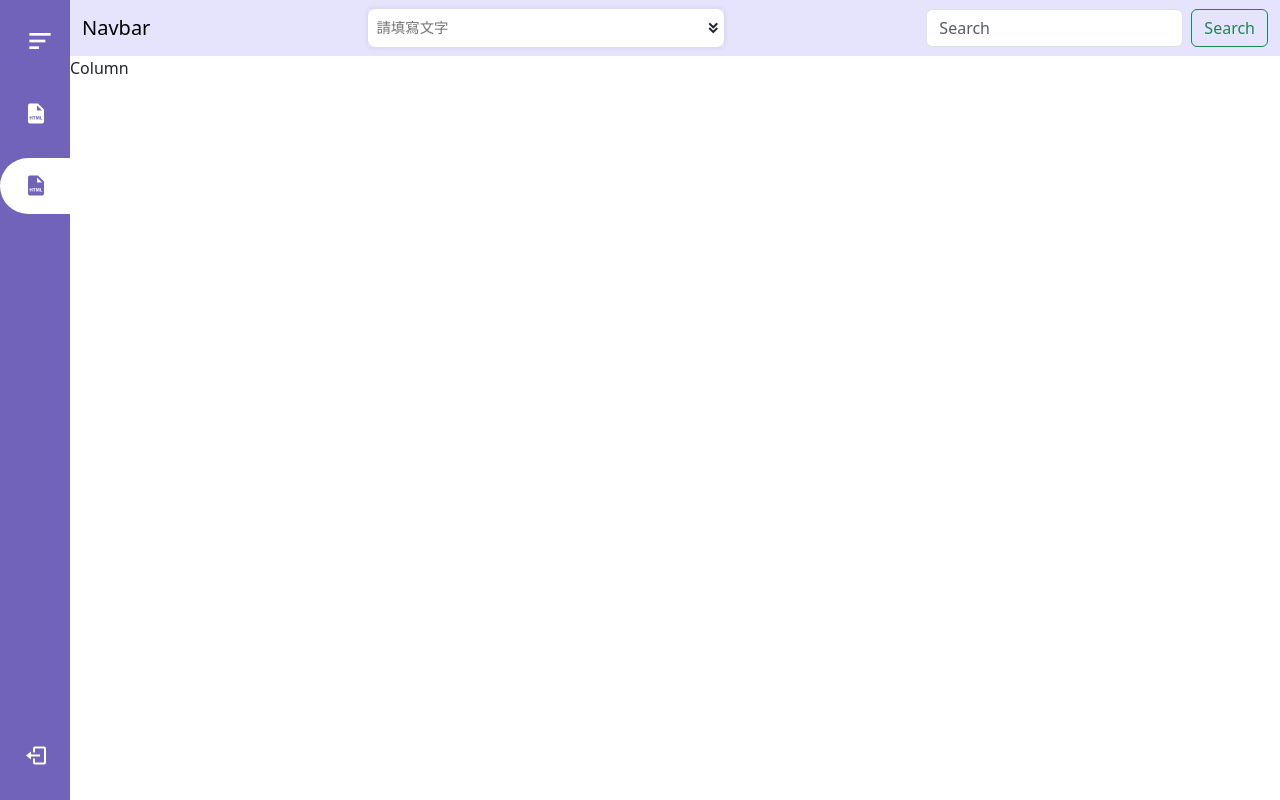
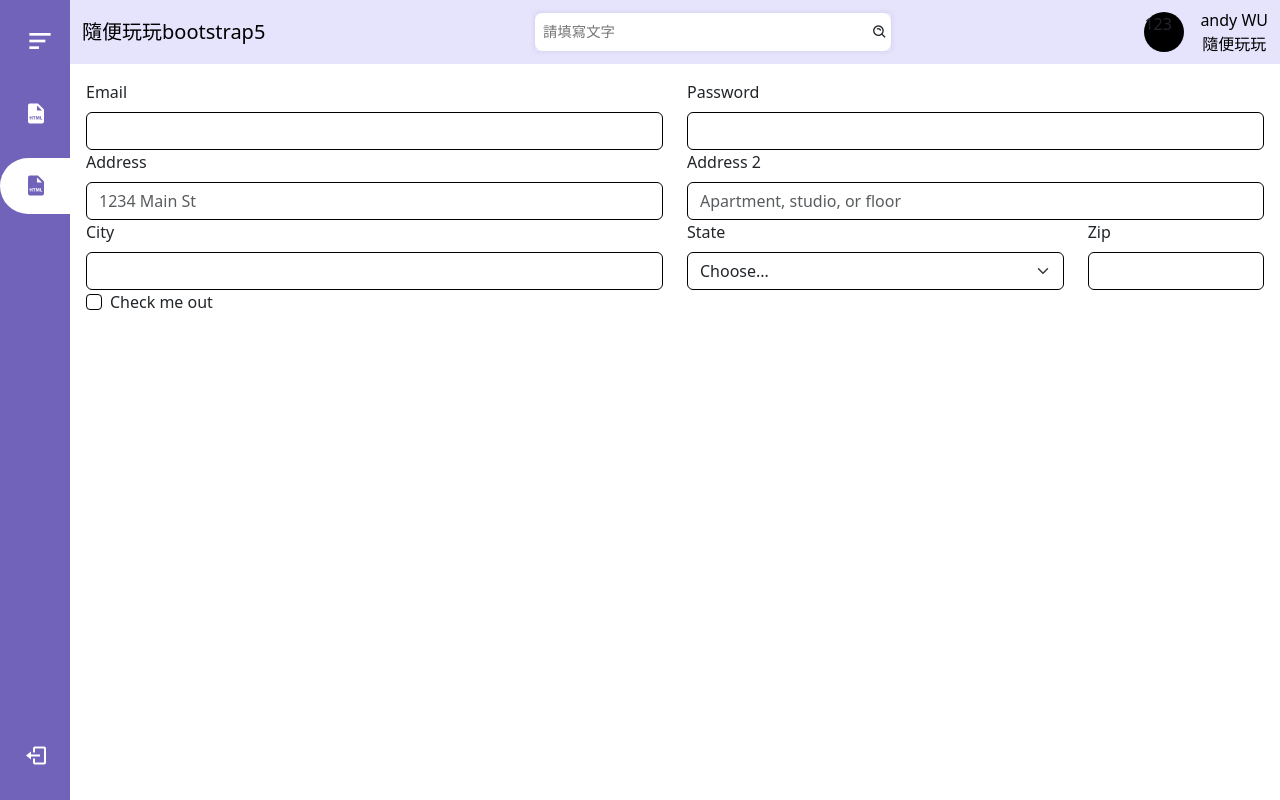
Before and after one commit to Andygggg/Vue3_Vite-boostape5, a Vue app: page /layout/column in a window 1280 px wide. Built offline with nearby package versions, Linux system fonts and the light colour scheme.

Commit message:
fix: 複習排版和navbar調整

```diff
--- a/src/assets/base.css
+++ b/src/assets/base.css
@@ -60,7 +60,21 @@
   margin: 0;
   font-weight: normal;
 }
-
+::-webkit-scrollbar {
+  width: 5px;
+  height: 5px;
+}
+::-webkit-scrollbar-track {
+  border-radius: 10px;
+  background: #f1f1f1;
+}
+::-webkit-scrollbar-thumb {
+  border-radius: 15px;
+  background: #888;
+}
+::-webkit-scrollbar-thumb:hover {
+  background: #555;
+}
 body {
   min-height: 100vh;
   color: var(--color-text);
--- a/src/assets/main.css
+++ b/src/assets/main.css
@@ -1,8 +1,6 @@
 @import './base.css';
 
 #app {
-  width: 100vw;
-  height: 100vh;
 }
 
 @media (hover: hover) {
--- a/src/content/Project/Layout/Column.vue
+++ b/src/content/Project/Layout/Column.vue
@@ -1,3 +1,68 @@
 <template>
-  <div>Column</div>
+  <div class="form_container">
+    <div class="row">
+      <div class="col-md-6">
+        <label for="inputEmail4" class="form-label">Email</label>
+        <input type="email" class="form-control" id="inputEmail4" />
+      </div>
+      <div class="col-md-6">
+        <label for="inputPassword4" class="form-label">Password</label>
+        <input type="password" class="form-control" id="inputPassword4" />
+      </div>
+    </div>
+    <div class="row">
+      <div class="col-md-6">
+        <label for="inputAddress" class="form-label">Address</label>
+        <input type="text" class="form-control" id="inputAddress" placeholder="1234 Main St" />
+      </div>
+      <div class="col-md-6">
+        <label for="inputAddress2" class="form-label">Address 2</label>
+        <input
+          type="text"
+          class="form-control"
+          id="inputAddress2"
+          placeholder="Apartment, studio, or floor"
+        />
+      </div>
+    </div>
+    <div class="row">
+      <div class="col-md-6">
+        <label for="inputCity" class="form-label">City</label>
+        <input type="text" class="form-control" id="inputCity" />
+      </div>
+      <div class="col-md-4">
+        <label for="inputState" class="form-label">State</label>
+        <select id="inputState" class="form-select">
+          <option selected>Choose...</option>
+          <option>...</option>
+        </select>
+      </div>
+      <div class="col-md-2">
+        <label for="inputZip" class="form-label">Zip</label>
+        <input type="text" class="form-control" id="inputZip" />
+      </div>
+    </div>
+    <div class="col-12">
+      <div class="form-check">
+        <input class="form-check-input" type="checkbox" id="gridCheck" />
+        <label class="form-check-label" for="gridCheck"> Check me out </label>
+      </div>
+    </div>
+  </div>
 </template>
+
+<script setup></script>
+
+<style scoped>
+.form_container {
+  width: 100%;
+  height: auto;
+  padding: 1rem;
+}
+input {
+  border-color: black;
+}
+select {
+  border-color: black;
+}
+</style>
--- a/src/content/Project/index.vue
+++ b/src/content/Project/index.vue
@@ -17,16 +17,18 @@ import NavBer from '../../views/Menu/NavBar.vue'
 
 <style scoped>
 .menu_container {
-  width: 100%;
-  height: 100%;
+  width: 100vw;
+  height: 100vh;
   display: flex;
+  overflow-x: hidden;
 }
 .menu_left {
   width: 70px;
   z-index: 100;
 }
 .menu_right {
-  width: calc(100% - 70px);
+  width: calc(100vw - 70px);
   flex-grow: 1;
+  overflow-y: auto;
 }
 </style>
--- a/src/views/MakeComponents/MakeSelect.vue
+++ b/src/views/MakeComponents/MakeSelect.vue
@@ -2,7 +2,7 @@
   <div class="select_object">
     <div class="select_btn">
       <input type="text" v-model="target" placeholder="請填寫文字" />
-      <i class="bx bxs-chevrons-down"></i>
+      <i class="bx bx-search-alt"></i>
     </div>
     <ul class="option_menu">
       <li class="option" v-for="item in filterMenu" :key="item" @click="SearchTo(item)">
@@ -69,11 +69,10 @@ function SearchTo(value) {
       }
     })
   })
-  console.log(value)
 }
 const filterMenu = computed(() => {
   if (target.value === null || target.value === '') {
-    return MenuRouter.value
+    return []
   } else {
     return MenuRouter.value.filter((item) => item.toLowerCase().includes(target.value))
   }
@@ -111,9 +110,9 @@ const filterMenu = computed(() => {
   right: 3px;
   top: calc(50% - 0.5em);
 }
-.select_object.active .select_btn i {
+/* .select_object.active .select_btn i {
   transform: rotate(-180deg);
-}
+} */
 .select_object .option_menu {
   position: absolute;
   width: v-bind(selectBtnWidth);
@@ -138,5 +137,6 @@ const filterMenu = computed(() => {
 }
 .option_menu .option:hover {
   background-color: #dfdfdf;
+  border-radius: 8px;
 }
 </style>
--- a/src/views/Menu/NavBar.vue
+++ b/src/views/Menu/NavBar.vue
@@ -2,12 +2,15 @@
   <div>
     <nav class="navbar navbar-light" style="background-color: #e6e3fd">
       <div class="container-fluid">
-        <a class="navbar-brand">Navbar</a>
+        <a class="navbar-brand">隨便玩玩bootstrap5</a>
         <MakeSelect class="long"></MakeSelect>
-        <form class="d-flex">
-          <input class="form-control me-2" type="search" placeholder="Search" aria-label="Search" />
-          <button class="btn btn-outline-success" type="submit">Search</button>
-        </form>
+        <div class="user_menu">
+          <div class="user_picture">123</div>
+          <div class="user_data">
+            <span>andy WU</span>
+            <span>隨便玩玩</span>
+          </div>
+        </div>
       </div>
     </nav>
   </div>
@@ -21,4 +24,27 @@ import MakeSelect from '../MakeComponents/MakeSelect.vue'
 .long {
   width: 30%;
 }
+.user_menu {
+  display: flex;
+  flex-wrap: nowrap;
+  justify-content: space-between;
+  align-items: center;
+}
+.user_picture {
+  background-color: black;
+  border-radius: 50%;
+  width: 40px;
+  height: 40px;
+  margin-right: 1rem;
+}
+.user_data {
+  display: flex;
+  flex-direction: column;
+  justify-content: space-between;
+  align-items: center;
+}
+.user_data span {
+  font-weight: 500;
+  color: black;
+}
 </style>
--- a/src/views/Menu/SideBar.vue
+++ b/src/views/Menu/SideBar.vue
@@ -78,7 +78,7 @@ const PushTo = (path) => {
   top: 0;
   height: 100vh;
   background: var(--main-color);
-  z-index: 100;
+  z-index: 9999;
   transition: all 400ms ease;
 }
 .sidebar_brand {
```
